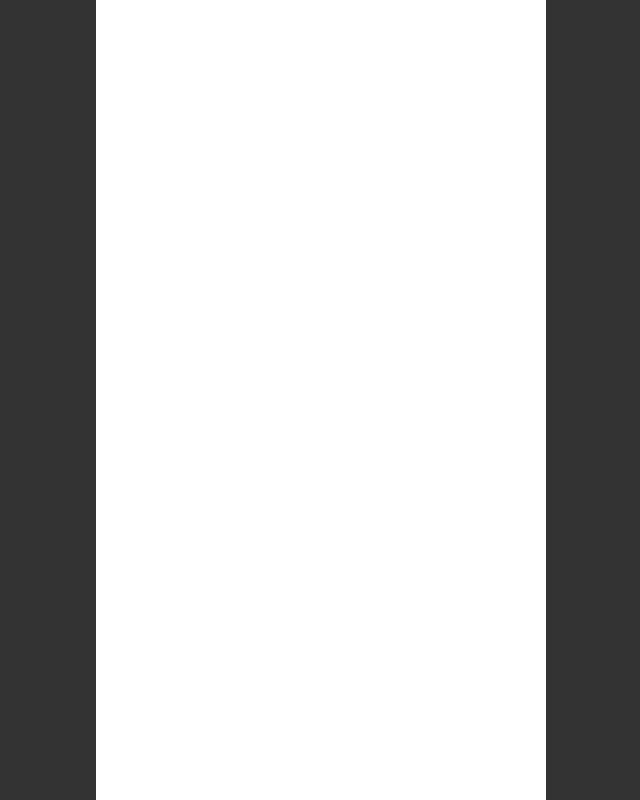
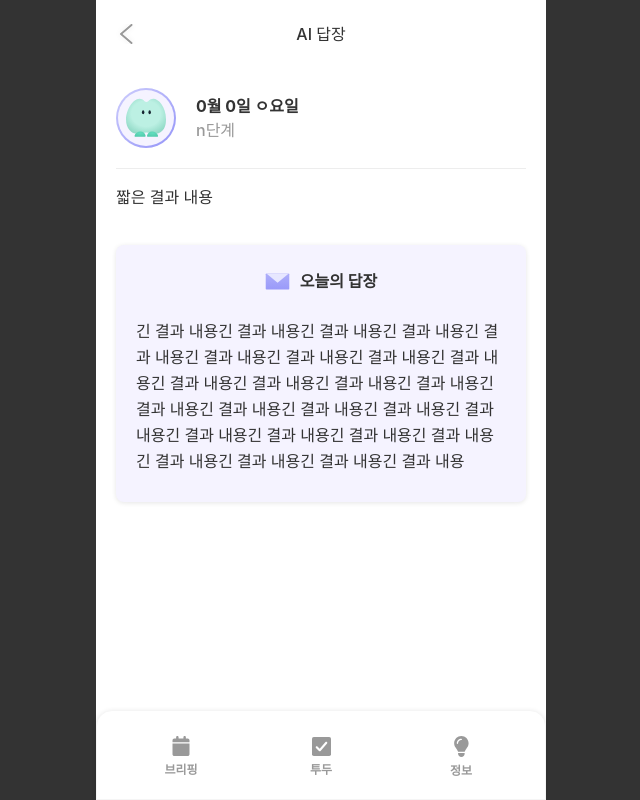
Before and after one commit to WomanTech2025-MoWo/MoWo_FE, a React (Create React App) app: page /aianalysis in a window 1280 px wide. Shown: the whole page, without its empty margins (319-959 px from the left). Built offline with nearby package versions, Linux system fonts and the light colour scheme; a web font is replaced by a local one.

Commit message:
✨[Feat] AiAnalysisPage 페이지 UI 구현

```diff
--- a/src/pages/aianalysis/AiAnalysisPage.tsx
+++ b/src/pages/aianalysis/AiAnalysisPage.tsx
@@ -1,7 +1,110 @@
 import React from 'react';
+import styled from 'styled-components';
+import HeaderWithBack from '../../layouts/HeaderWithBack';
+import GlobalNavigation from '../../layouts/GlobalNavigation';
+import InnerLayout from '../../layouts/InnerLayout';
+import AiCharacter from '../../components/icons/ai/AiCharacter';
+import IconLetter from '../../components/icons/features/ai/IconLetter';
+
+const AiResultWrap = styled.div``;
+
+const AiResultWrapper = styled(InnerLayout)``;
+
+const AiProfileWrapper = styled.div`
+  display: flex;
+  gap: 20px;
+  align-items: center;
+  border-bottom: 1px solid var(--color-gray-200);
+  padding-bottom: var(--size-layout-padding);
+  margin-bottom: var(--size-layout-padding);
+`;
+
+const AiCharacterCircle = styled.div`
+  width: 60px;
+  height: 60px;
+  display: flex;
+  align-items: center;
+  justify-content: center;
+  border: 2px solid transparent;
+  border-radius: 50%;
+  background-image: linear-gradient(#f5f3ff, #f5f3ff), linear-gradient(to bottom right, var(--color-secondary-200), #9494f8);
+  border-image-slice: 1;
+  background-origin: border-box;
+  background-clip: content-box, border-box;
+  overflow: hidden;
+`;
+
+const DateTextWrapper = styled.div`
+  display: flex;
+  flex-direction: column;
+  gap: 8px;
+`;
+
+const TextToday = styled.p`
+  font-weight: var(--font-weight-bold);
+`;
+
+const TextStep = styled.p`
+  font-weight: var(--font-weight-medium);
+  color: var(--color-gray-500);
+`;
+
+const ResultSummary = styled.p`
+  font-weight: var(--font-weight-medium);
+`;
+
+const ResultBox = styled.div`
+  box-shadow: var(--box-shadow-default);
+  background-color: #f5f3ff;
+  border-radius: var(--size-border-radius-md);
+  margin: 40px 0;
+  padding: 28px var(--size-layout-padding);
+`;
+
+const ResultBoxTitle = styled.h3`
+  display: flex;
+  align-items: cneter;
+  justify-content: center;
+  gap: 10px;
+  font-weight: var(--font-weight-bold);
+  margin-bottom: 28px;
+`;
+
+const ResultText = styled.p`
+  font-weight: var(--font-weight-medium);
+  line-height: var(--line-height-md);
+`;
 
 const AiAnalysisPage = () => {
-  return <></>;
+  return (
+    <AiResultWrap>
+      <HeaderWithBack>AI 답장</HeaderWithBack>
+      <AiResultWrapper>
+        <AiProfileWrapper>
+          <AiCharacterCircle>
+            <AiCharacter width="40" />
+          </AiCharacterCircle>
+          <DateTextWrapper>
+            <TextToday>0월 0일 ㅇ요일</TextToday>
+            <TextStep>n단계</TextStep>
+          </DateTextWrapper>
+        </AiProfileWrapper>
+        <ResultSummary>짧은 결과 내용</ResultSummary>
+        <ResultBox>
+          <ResultBoxTitle>
+            <IconLetter />
+            오늘의 답장
+          </ResultBoxTitle>
+          <ResultText>
+            긴 결과 내용긴 결과 내용긴 결과 내용긴 결과 내용긴 결과 내용긴 결과 내용긴 결과 내용긴 결과 내용긴 결과 내용긴 결과 내용긴 결과 내용긴
+            결과 내용긴 결과 내용긴 결과 내용긴 결과 내용긴 결과 내용긴 결과 내용긴 결과 내용긴 결과 내용긴 결과 내용긴 결과 내용긴 결과 내용긴 결과
+            내용긴 결과 내용긴 결과 내용긴 결과 내용
+          </ResultText>
+        </ResultBox>
+      </AiResultWrapper>
+      <GlobalNavigation />
+    </AiResultWrap>
+  );
 };
 
 export default AiAnalysisPage;
```
